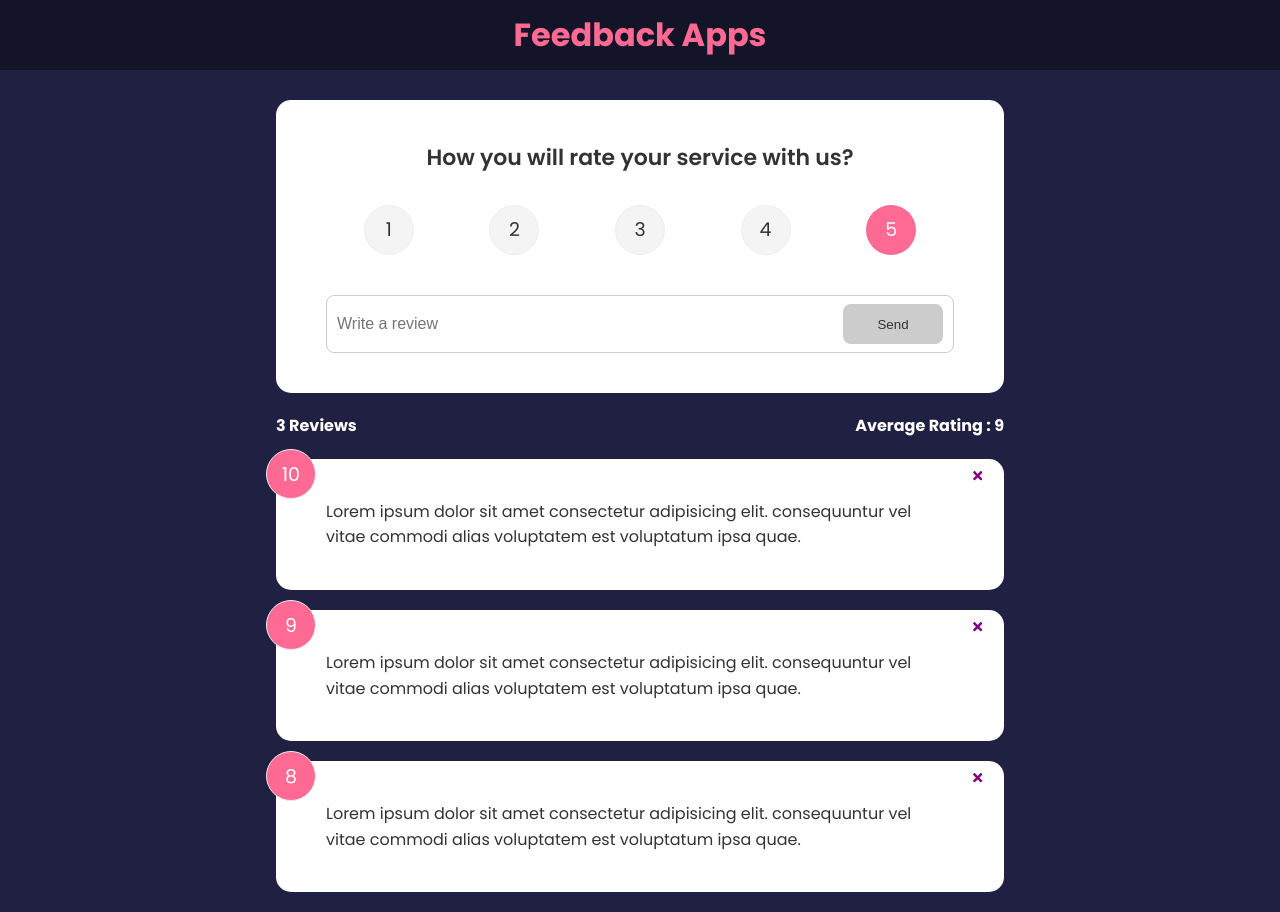
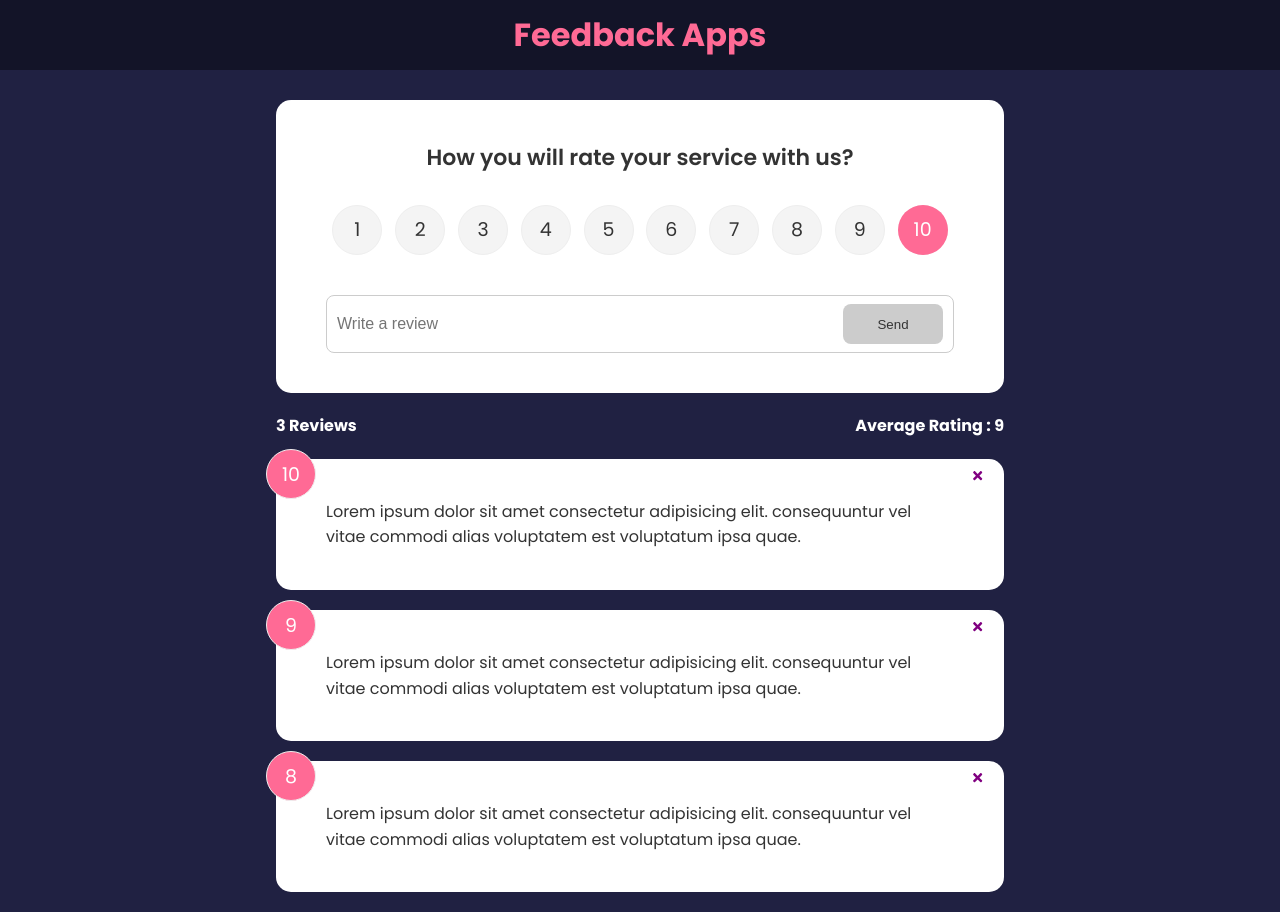
Before and after one commit to adittanu/Feedback-app, a React (Create React App) app: page / in a window 1280 px wide. Built offline with nearby package versions, Linux system fonts and the light colour scheme.

Commit message:
handle add new feedback

```diff
--- a/package.json
+++ b/package.json
@@ -11,6 +11,7 @@
     "react-icon": "^1.0.0",
     "react-icons": "^4.6.0",
     "react-scripts": "5.0.1",
+    "uuid": "^9.0.0",
     "web-vitals": "^2.1.4"
   },
   "scripts": {
--- a/src/App.js
+++ b/src/App.js
@@ -4,6 +4,7 @@ import { useState } from 'react';
 import FeedbackData from './data/FeedbackData';
 import FeedbackStats from './components/FeedbackStats';
 import FeedbackForm from './components/FeedbackForm';
+import {v4 as uuidv4} from 'uuid'
 
 function App() {
     const [feedback, setFeedback] = useState(FeedbackData)
@@ -14,6 +15,11 @@ function App() {
         }
     }
 
+    const handleAdd = (newFeedback) => {
+        newFeedback.id = uuidv4()
+        setFeedback([newFeedback, ...feedback])
+    }
+
     const loading = false;
     if (loading) return (<h1>Loading...</h1>)
 
@@ -21,7 +27,7 @@ function App() {
         <>
             <Header />
             <div className="container">
-                <FeedbackForm/>
+                <FeedbackForm handleAdd={handleAdd}/>
                 <FeedbackStats feedback={feedback}/>
                 <FeedbackItems feedback={feedback} handleDelete={deleteFeedback}/>
             </div>
--- a/src/components/FeedbackForm.jsx
+++ b/src/components/FeedbackForm.jsx
@@ -3,7 +3,7 @@ import RatingSelect from "./RatingSelect"
 import Button from "./shared/Button"
 import Card from "./shared/Card"
 
-function FeedbackForm() {
+function FeedbackForm({ handleAdd }) {
     const [text, setText] = useState('')
     const [btnDisabled, setBtnDisabled] = useState(true)
     const [message, setMessage] = useState('')
@@ -23,9 +23,23 @@ function FeedbackForm() {
         setText(e.target.value)
     }
 
+    const handleSubmit = (e) => {
+        e.preventDefault()
+
+        if(text.trim().length >= 10) {
+            const newFeedback = {
+                text,
+                rating
+            }
+
+            handleAdd(newFeedback)
+
+            setText('')
+        }
+    }
     return (
         <Card>
-            <form>
+            <form onSubmit={handleSubmit}>
                 <h2>How you will rate your service with us?</h2>
                 <RatingSelect select={(rating) => { setRating(rating) }}/>
                 <div className="input-group">
--- a/src/components/RatingSelect.jsx
+++ b/src/components/RatingSelect.jsx
@@ -2,7 +2,7 @@ import PropTypes from 'prop-types'
 import { useState } from 'react'
 
 function RatingSelect({ select }) {
-    const [selected, setSelected] = useState(5)
+    const [selected, setSelected] = useState(10)
     const handleChange = (e) => {
         let value = +e.currentTarget.value;
         // console.log("🚀 ~ file: RatingSelect.jsx ~ line 8 ~ handleChange ~ value", typeof parseFloat(value))
@@ -33,6 +33,26 @@ function RatingSelect({ select }) {
                     <input type="radio" name="rating" id="num5" onChange={handleChange} checked={selected===5} value={5} />
                     <label htmlFor="num5">5</label>
                 </li>
+                <li>
+                    <input type="radio" name="rating" id="num6" onChange={handleChange} checked={selected===6} value={6} />
+                    <label htmlFor="num6">6</label>
+                </li>
+                <li>
+                    <input type="radio" name="rating" id="num7" onChange={handleChange} checked={selected===7} value={7} />
+                    <label htmlFor="num7">7</label>
+                </li>
+                <li>
+                    <input type="radio" name="rating" id="num8" onChange={handleChange} checked={selected===8} value={8} />
+                    <label htmlFor="num8">8</label>
+                </li>
+                <li>
+                    <input type="radio" name="rating" id="num9" onChange={handleChange} checked={selected===9} value={9} />
+                    <label htmlFor="num9">9</label>
+                </li>
+                <li>
+                    <input type="radio" name="rating" id="num10" onChange={handleChange} checked={selected===10} value={10} />
+                    <label htmlFor="num10">10</label>
+                </li>
             </ul>
         </div>
     )
```
Also changed, not shown: 1 other file (tests, documents, lock files or other folders).
